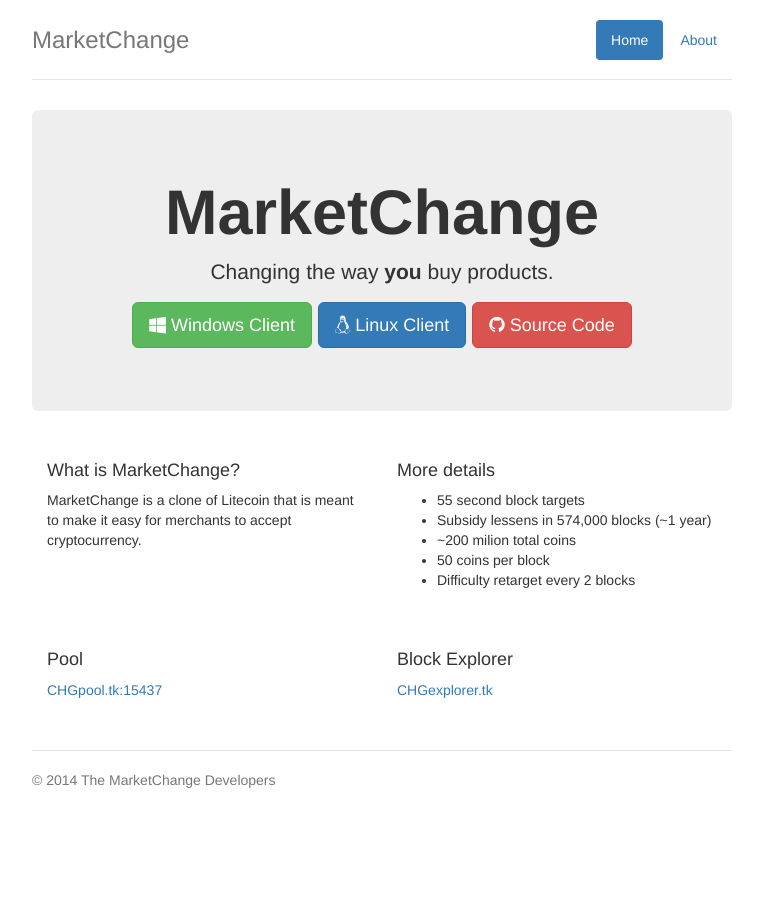
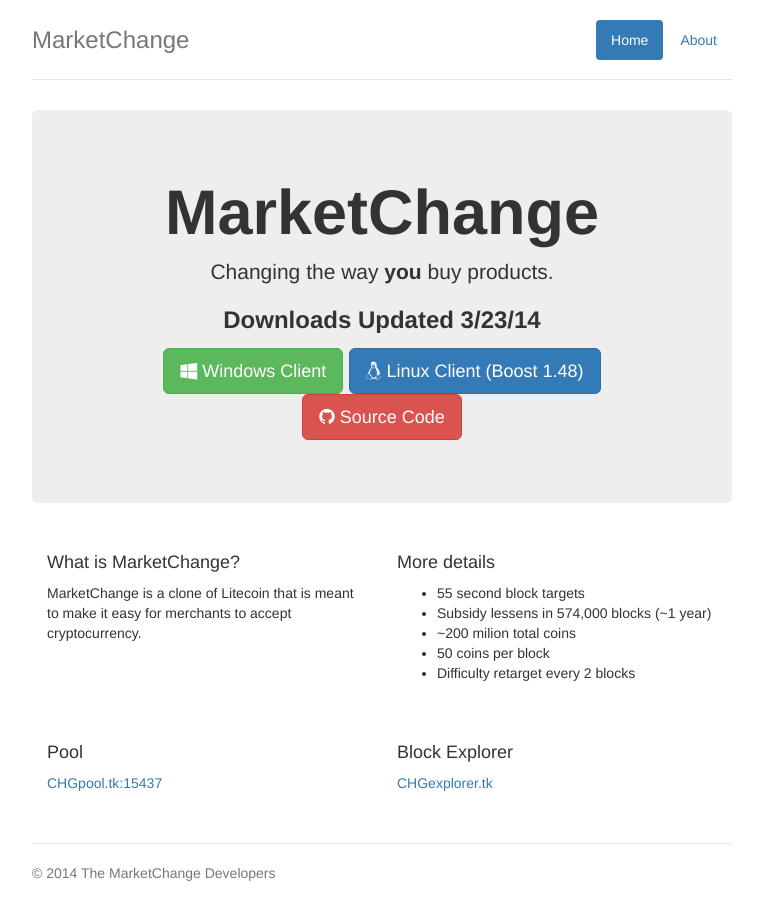
Before and after one commit to MarketChange/marketchange.github.io, a plain HTML site: page index.html in a window 1280 px wide. Shown: the whole page, without its empty margins (258-1021 px from the left). Before the commit the page ends 820 px from the top, so only its background shows below. Drawn offline with nearby package versions, Linux system fonts and the light colour scheme.

Commit message:
Updated download links

```diff
--- a/index.html
+++ b/index.html
@@ -29,8 +29,9 @@
       <div class="jumbotron">
         <h1><b>MarketChange</b></h1>
         <p class="lead">Changing the way <b>you</b> buy products.</p>
-        <p><a class="btn btn-lg btn-success" href="https://github.com/marketchange/marketchange/releases/download/v0.1.0Beta/marketchange-windows.zip"><i class="fa fa-windows fa-2"></i> Windows Client</a>
-        <a class="btn btn-lg btn-primary" href="https://github.com/marketchange/marketchange/releases/download/v0.1.0Beta/marketchange-linux.zip" ><i class="fa fa-linux fa-2"></i> Linux Client</a>
+        <p><h3><b>Downloads Updated 3/23/14</b></h3></p>
+        <p><a class="btn btn-lg btn-success" href="https://github.com/marketchange/marketchange/releases/download/v0.2.0/marketchange-windows.zip"><i class="fa fa-windows fa-2"></i> Windows Client</a>
+        <a class="btn btn-lg btn-primary" href="https://github.com/marketchange/marketchange/releases/download/v0.2.0/marketchange-linux.zip" ><i class="fa fa-linux fa-2"></i> Linux Client (Boost 1.48)</a>
         <!--<a class="btn btn-lg btn-info" href="#" disabled="disabled"><i class="fa fa-apple"></i> Mac Client (Coming Soon)</a>-->
         <a class="btn btn-lg btn-danger" href="https://github.com/marketchange/marketchange/" ><i class="fa fa-github fa-2"></i> Source Code</a></p>
       </div>
```
